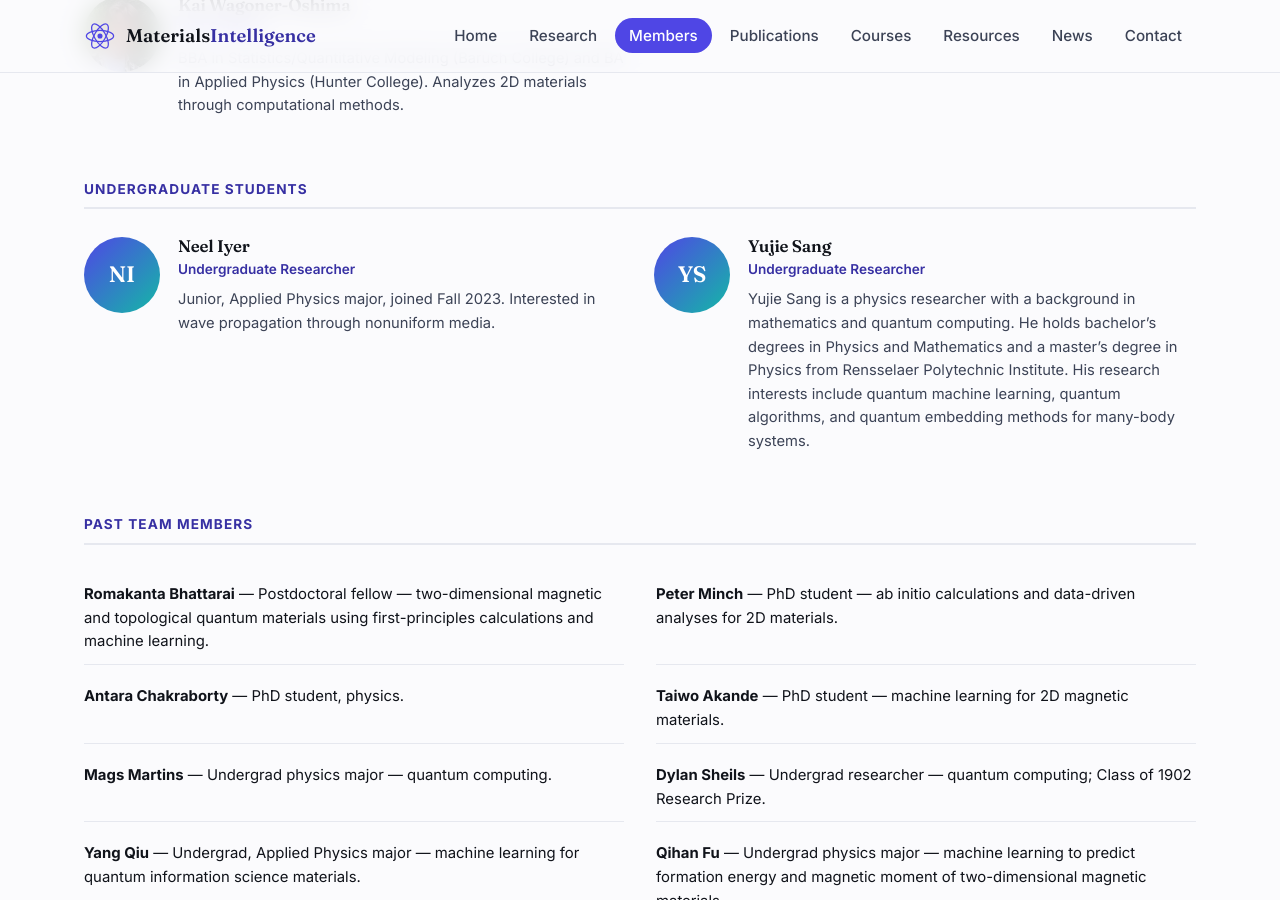
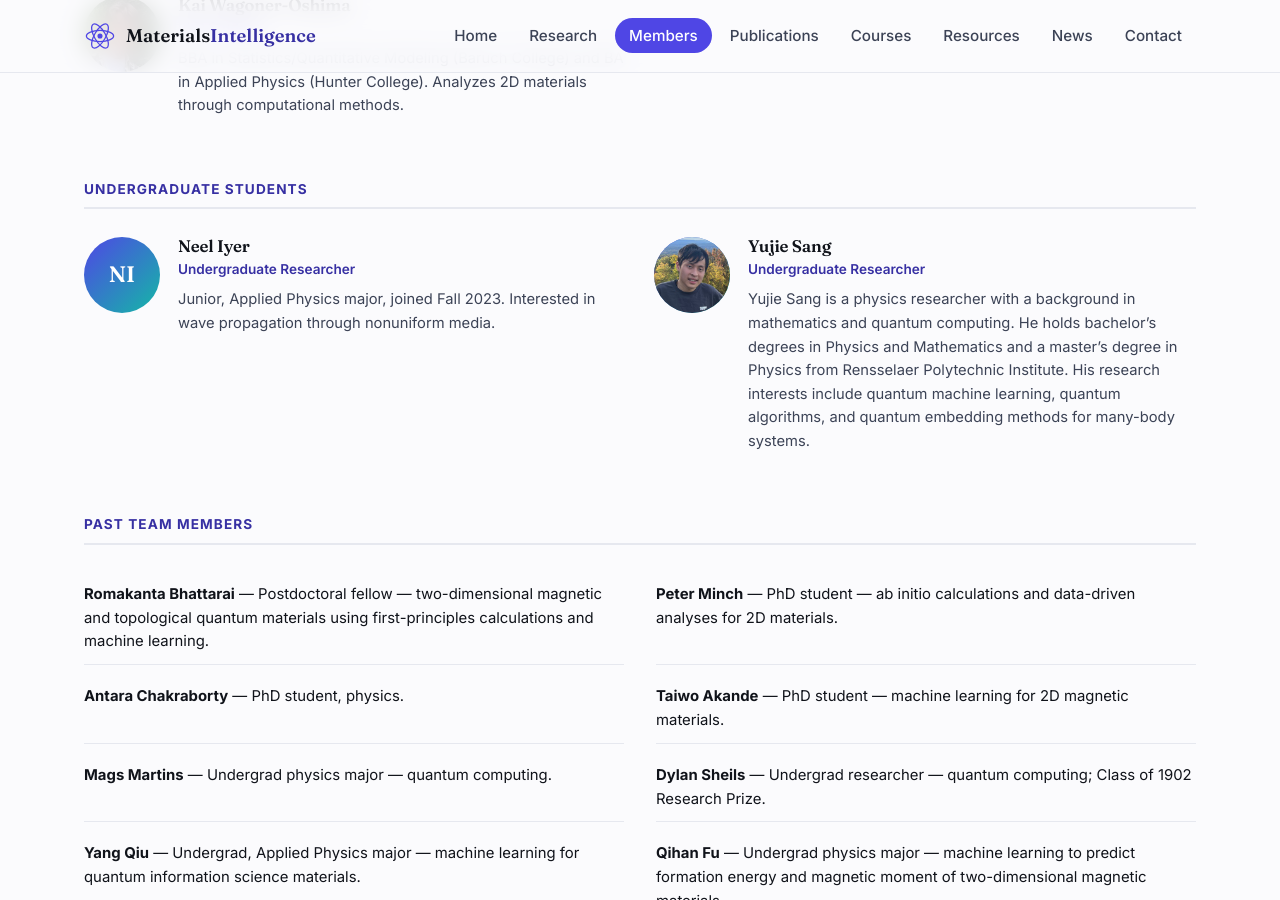
Before and after one commit to quantum-intelligence/materials-intelligence-website, a Jekyll site: the page built from members/index.html, in a window 1280 px wide and 900 px high, scrolled down 1125 px. Built offline with Jekyll 4.4.1, drawn with Linux system fonts in a browser that asks for light colours.

Commit message:
Add photo for Yujie Sang
Co-Authored-By: Claude Opus 5.5 <noreply@anthropic.com>

```diff
--- a/_data/members.yml
+++ b/_data/members.yml
@@ -53,6 +53,7 @@
     - name: Yujie Sang
       role: Undergraduate Researcher
       initials: YS
+      photo: /assets/img/members/yujie-sang.jpg
       bio: >-
         Yujie Sang is a physics researcher with a background in mathematics
         and quantum computing. He holds bachelor’s degrees in Physics and
```
Also changed, not shown: assets/img/members/yujie-sang.jpg (added).
